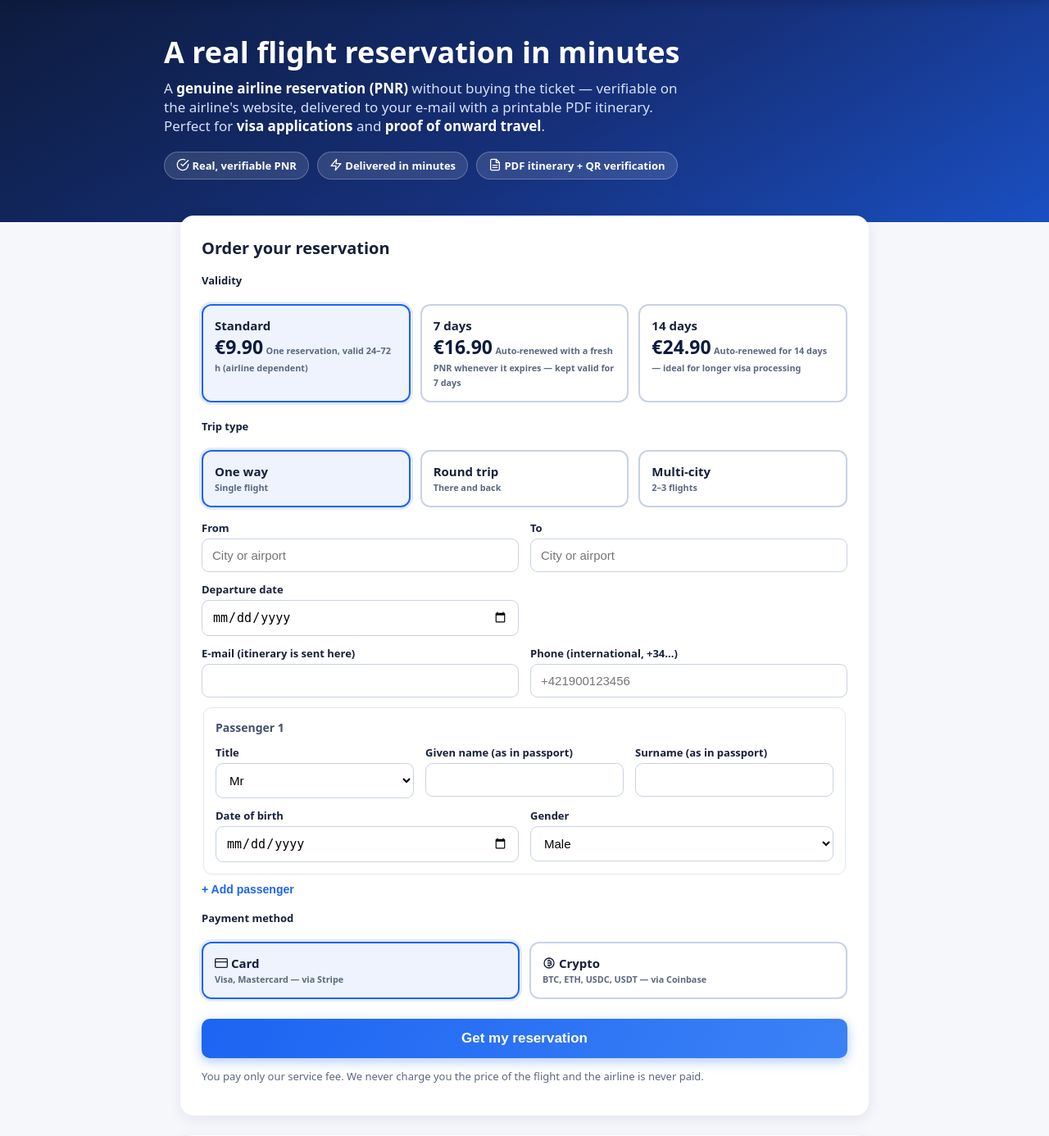
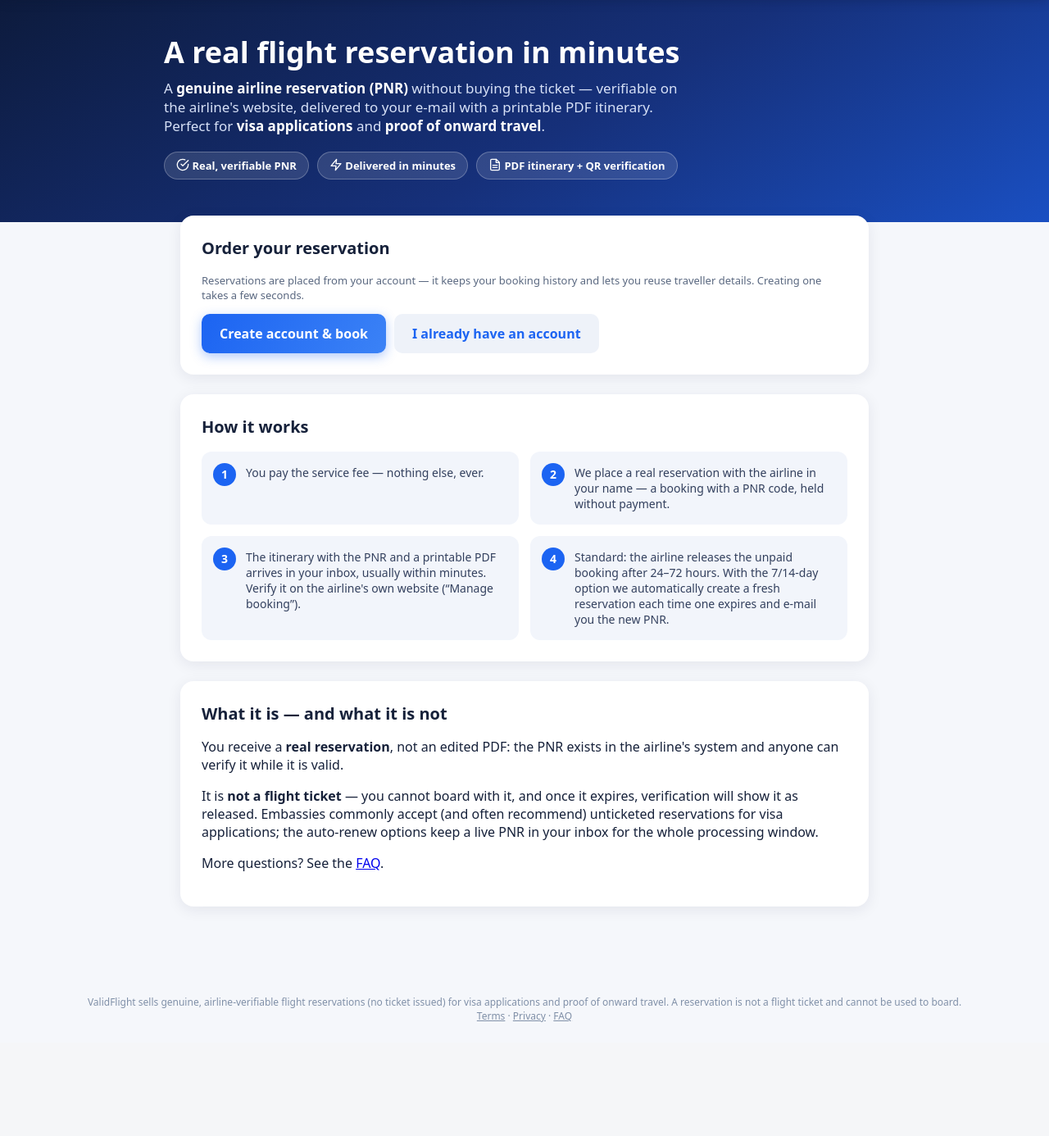
Before and after one commit to JoeBlackino80/TMB, a FastAPI app: page / in a window 1280 px wide. Shown: the part 57-1443 px from the top of the page at 82% size. After the commit the page ends 1304 px from the top, so only its background shows below. Run offline with FastAPI, Linux system fonts and the light colour scheme.

Commit message:
Order requires an account — no more guest checkout
Reservations can only be placed by a signed-in user (as intended):
- POST /order now redirects guests to /register?next=order before any
  processing; the order is always tied to user_id.
- Landing shows a "create account to book" CTA (Register / I already have
  an account) instead of the form for guests; the order form + its JS
  render only when logged in, with the account e-mail prefilled.
- /register and /login honour ?next=order and return to the booking form
  after auth; both forms carry the next field.
- Added .btn / .btn.ghost styles and EN+ES strings for the CTA.

Tests: onward suite 29 passing (new: guest /order gate; existing order
tests now authenticate first; rate-limiter reset per test).

Co-Authored-By: Claude Fable 5 <noreply@anthropic.com>
Claude-Session: https://claude.ai/code/session_01M179VXZV8vfaa1Rn14zDve

```diff
--- a/onward/app.py
+++ b/onward/app.py
@@ -118,63 +118,69 @@ def faq(request: Request):
 
 # -- účet klienta -------------------------------------------------------------
 
+# kam presmerovať po prihlásení/registrácii: 'order' → späť na objednávku
+def _next_dest(next_: str) -> str:
+    return "/" if next_ == "order" else "/account"
+
+
 @app.get("/register")
-def register_form(request: Request):
+def register_form(request: Request, next: str = ""):
     if current_user(request):
-        return _redirect("/account")
-    return _render(request, "register.html")
+        return _redirect(_next_dest(next))
+    return _render(request, "register.html", next=next)
 
 
 @app.post("/register")
 def register(request: Request, email: str = Form(...), password: str = Form(...),
-             website: str = Form(""),
+             next: str = Form(""), website: str = Form(""),
              cf_turnstile_response: str = Form("", alias="cf-turnstile-response")):
     ip = security.client_ip(request)
     if security.honeypot_tripped(website):
         return _redirect("/register")
     if security.rate_limited(f"register:{ip}", limit=5, window_s=3600):
-        return _render(request, "register.html",
+        return _render(request, "register.html", next=next,
                        err="Too many attempts. Please try again later.")
     if not security.turnstile_ok(cf_turnstile_response, ip):
-        return _render(request, "register.html",
+        return _render(request, "register.html", next=next,
                        err="Anti-bot check failed. Please try again.")
     if "@" not in email:
-        return _render(request, "register.html", err="Enter a valid e-mail address.")
+        return _render(request, "register.html", next=next,
+                       err="Enter a valid e-mail address.")
     if problem := auth.password_problem(password):
-        return _render(request, "register.html", err=problem)
+        return _render(request, "register.html", next=next, err=problem)
     store = Orders()
     try:
         if store.user_by_email(email):
-            return _render(request, "register.html",
+            return _render(request, "register.html", next=next,
                            err="An account with this e-mail already exists.")
         uid = store.create_user(email, auth.hash_password(password))
     finally:
         store.close()
-    resp = _redirect("/account")
+    resp = _redirect(_next_dest(next))
     resp.set_cookie("session", _session_cookie(uid), httponly=True,
                     samesite="lax", max_age=2592000)
     return resp
 
 
 @app.get("/login")
-def login_form(request: Request):
+def login_form(request: Request, next: str = ""):
     if current_user(request):
-        return _redirect("/account")
-    return _render(request, "login.html")
+        return _redirect(_next_dest(next))
+    return _render(request, "login.html", next=next)
 
 
 @app.post("/login")
 def login(request: Request, email: str = Form(...), password: str = Form(...),
-          website: str = Form(""),
+          next: str = Form(""), website: str = Form(""),
           cf_turnstile_response: str = Form("", alias="cf-turnstile-response")):
     ip = security.client_ip(request)
     if security.honeypot_tripped(website):
         return _redirect("/login")
     if security.rate_limited(f"login:{ip}", limit=8, window_s=900):
-        return _render(request, "login.html",
+        return _render(request, "login.html", next=next,
                        err="Too many attempts. Please try again in a few minutes.")
     if not security.turnstile_ok(cf_turnstile_response, ip):
-        return _render(request, "login.html",
+        return _render(request, "login.html", next=next,
                        err="Anti-bot check failed. Please try again.")
     store = Orders()
     try:
@@ -182,8 +188,8 @@ def login(request: Request, email: str = Form(...), password: str = Form(...),
     finally:
         store.close()
     if not user or not auth.verify_password(password, user["password_hash"]):
-        return _render(request, "login.html", err="Wrong e-mail or password.")
-    resp = _redirect("/account")
+        return _render(request, "login.html", next=next, err="Wrong e-mail or password.")
+    resp = _redirect(_next_dest(next))
     resp.set_cookie("session", _session_cookie(user["id"]), httponly=True,
                     samesite="lax", max_age=2592000)
     return resp
@@ -279,6 +285,10 @@ def order(request: Request,
           family_name: list[str] = Form(...), born_on: list[str] = Form(...),
           gender: list[str] = Form(...), website: str = Form("")):
     ip = security.client_ip(request)
+    # objednávka je možná len s účtom — hosťa pošleme najprv na registráciu
+    user = current_user(request)
+    if not user:
+        return _redirect("/register?next=order")
     if security.honeypot_tripped(website):
         return _redirect("/")
     if security.rate_limited(f"order:{ip}", limit=12, window_s=3600):
@@ -343,13 +353,13 @@ def order(request: Request,
     valid_until = min(date.today() + timedelta(days=days),
                       date.fromisoformat(depart_date)).isoformat() if days else ""
 
-    user = current_user(request)
+    # user je zaručene prihlásený (gate na začiatku) — objednávka patrí jemu
     store = Orders()
     try:
         token = store.create(email=email, phone=phone, slices=slices,
                              passengers=passengers, plan=plan,
                              valid_until=valid_until,
-                             user_id=user["id"] if user else None)
+                             user_id=user["id"])
         if pay == "crypto" and crypto.enabled():
             url = crypto.create_charge(token, _prices()[plan],
                                        f"{BRAND} — flight reservation ({plan})",
--- a/onward/i18n.py
+++ b/onward/i18n.py
@@ -36,6 +36,11 @@ STRINGS = {
         "badge1": "Real, verifiable PNR", "badge2": "Delivered in minutes",
         "badge3": "PDF itinerary + QR verification",
         "order_title": "Order your reservation",
+        "book_need_account_text": "Reservations are placed from your account — it "
+            "keeps your booking history and lets you reuse traveller details. "
+            "Creating one takes a few seconds.",
+        "book_register_btn": "Create account & book",
+        "book_signin_btn": "I already have an account",
         "validity": "Validity",
         "plan_basic": "Standard",
         "plan_basic_desc": "One reservation, valid 24–72 h (airline dependent)",
@@ -181,6 +186,11 @@ a verifiable reservation, you get a full refund — no questions asked. See
         "badge1": "PNR real y verificable", "badge2": "Entrega en minutos",
         "badge3": "Itinerario PDF + verificación QR",
         "order_title": "Pide tu reserva",
+        "book_need_account_text": "Las reservas se hacen desde tu cuenta — guarda "
+            "tu historial y te permite reutilizar los datos de los pasajeros. "
+            "Crear una cuenta lleva unos segundos.",
+        "book_register_btn": "Crear cuenta y reservar",
+        "book_signin_btn": "Ya tengo una cuenta",
         "validity": "Validez",
         "plan_basic": "Estándar",
         "plan_basic_desc": "Una reserva, válida 24–72 h (según la aerolínea)",
--- a/onward/templates/base.html
+++ b/onward/templates/base.html
@@ -46,6 +46,12 @@
            border:0; border-radius:10px; cursor:pointer;
            box-shadow:0 4px 14px rgba(28,100,242,.35); }
   button:hover { filter:brightness(1.08); }
+  .btn { display:inline-block; text-decoration:none; text-align:center;
+         padding:13px 22px; font-size:16px; font-weight:800; color:#fff;
+         background:linear-gradient(120deg,#1c64f2,#3b82f6); border:0;
+         border-radius:10px; box-shadow:0 4px 14px rgba(28,100,242,.35); }
+  .btn:hover { filter:brightness(1.08); }
+  .btn.ghost { background:#eef2f9; color:#1c64f2; box-shadow:none; }
   .note { font-size:13px; color:#5a6880; }
   .pnr { font-size:36px; font-weight:800; letter-spacing:6px; text-align:center; }
   table { border-collapse:collapse; width:100%; font-size:14px; }
--- a/onward/templates/landing.html
+++ b/onward/templates/landing.html
@@ -13,6 +13,15 @@
 {% block content %}
 <div class="card" style="margin-top:-34px">
   <h2>{{ t['order_title'] }}</h2>
+  {% if not user %}
+  <p class="note" style="margin:0 0 14px">{{ t['book_need_account_text'] }}</p>
+  <div style="display:flex;gap:10px;flex-wrap:wrap">
+    <a class="btn" href="/register?next=order"
+       style="display:inline-block;text-decoration:none">{{ t['book_register_btn'] }}</a>
+    <a class="btn ghost" href="/login?next=order"
+       style="display:inline-block;text-decoration:none">{{ t['book_signin_btn'] }}</a>
+  </div>
+  {% else %}
   <form method="post" action="/order">
     <label style="margin-bottom:2px">{{ t['validity'] }}</label>
     <div class="plans">
@@ -77,7 +86,7 @@
 
     <div class="row">
       <div><label>{{ t['email'] }}</label>
-        <input type="email" name="email" required></div>
+        <input type="email" name="email" value="{{ user['email'] }}" required></div>
       <div><label>{{ t['phone'] }}</label>
         <input name="phone" placeholder="+421900123456" required></div>
     </div>
@@ -124,6 +133,7 @@
     <button type="submit">{{ t['submit'] }}</button>
     <p class="note">{{ t['fee_note'] }}</p>
   </form>
+  {% endif %}
 </div>
 
 <div class="card">
@@ -143,6 +153,7 @@
 </div>
 
 <script>
+{% if user %}
   const paxBoxes = [...document.querySelectorAll('fieldset.pax')]
     .filter(b => b.id.startsWith('pax'));
   const btn = document.getElementById('addpax');
@@ -215,5 +226,6 @@
         leg.disabled = (t !== 'multi');
       }
     }));
+{% endif %}
 </script>
 {% endblock %}
--- a/onward/templates/login.html
+++ b/onward/templates/login.html
@@ -4,6 +4,7 @@
   <h2>{{ t['login_title'] }}</h2>
   {% if err %}<p class="bad">{{ err }}</p>{% endif %}
   <form method="post" action="/login">
+    <input type="hidden" name="next" value="{{ next or '' }}">
     <label>{{ t['email_lbl'] }}</label>
     <input type="email" name="email" required>
     <label>{{ t['password_lbl'] }}</label>
@@ -15,6 +16,6 @@
     <button type="submit">{{ t['login_btn'] }}</button>
   </form>
   <p class="note" style="margin-top:14px">{{ t['no_account'] }}
-    <a href="/register">{{ t['register_btn'] }}</a></p>
+    <a href="/register{% if next %}?next={{ next }}{% endif %}">{{ t['register_btn'] }}</a></p>
 </div>
 {% endblock %}
--- a/onward/templates/register.html
+++ b/onward/templates/register.html
@@ -2,8 +2,10 @@
 {% block content %}
 <div class="card" style="max-width:440px;margin:20px auto">
   <h2>{{ t['register_title'] }}</h2>
+  {% if next == 'order' %}<p class="note" style="margin:0 0 12px">{{ t['book_need_account_text'] }}</p>{% endif %}
   {% if err %}<p class="bad">{{ err }}</p>{% endif %}
   <form method="post" action="/register">
+    <input type="hidden" name="next" value="{{ next or '' }}">
     <label>{{ t['email_lbl'] }}</label>
     <input type="email" name="email" required>
     <label>{{ t['password_lbl'] }}</label>
@@ -22,7 +24,7 @@
     <button type="submit">{{ t['register_btn'] }}</button>
   </form>
   <p class="note" style="margin-top:14px">{{ t['have_account'] }}
-    <a href="/login">{{ t['login_btn'] }}</a></p>
+    <a href="/login{% if next %}?next={{ next }}{% endif %}">{{ t['login_btn'] }}</a></p>
 </div>
 <script>
   const pw = document.getElementById('pw');
```
Also changed, not shown: tests/test_onward.py (+26 -2 lines).
